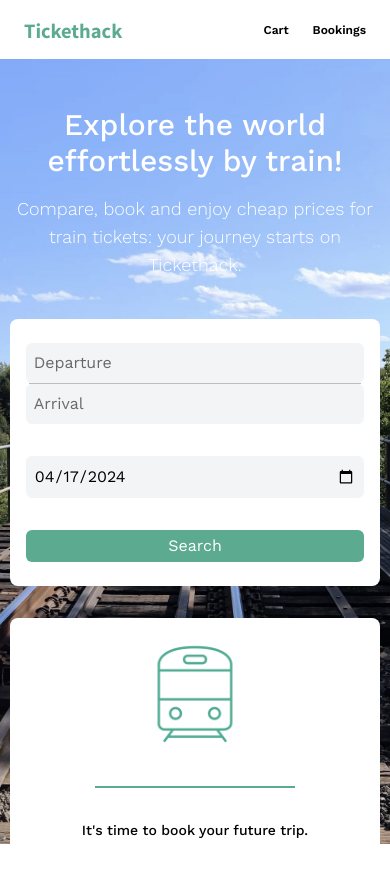
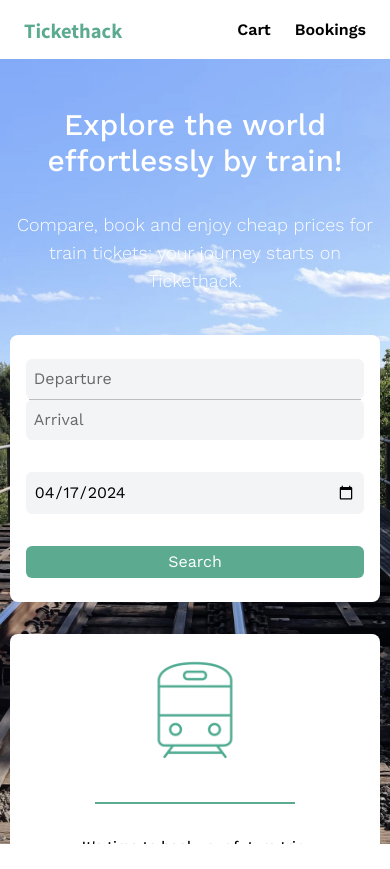
Before and after one commit to mrvalbass/tickethack-front, a website: page index.html in a window 390 px wide. After the commit the page ends 844 px from the top, so only its background shows below. Drawn offline with nearby package versions, Linux system fonts and the light colour scheme.

Commit message:
Fixed responsive design

```diff
--- a/index.html
+++ b/index.html
@@ -27,13 +27,15 @@
           Tickethack
         </h1></a
       >
-      <nav class="flex gap-6 text-xs font-semibold">
+      <nav class="flex gap-6 md:text-xs font-semibold">
         <a href="./pages/cart.html">Cart</a>
         <a href="./pages/bookings.html">Bookings</a>
       </nav>
     </header>
-    <main class="bg-[url('./images/background.jpg')] bg-cover bg-top h-[93vh]">
-      <h2 class="text-center text-white pt-12 text-3xl font-[500]">
+    <main
+      class="bg-[url('./images/background.jpg')] bg-cover bg-top h-[93vh] overflow-y-auto"
+    >
+      <h2 class="text-center text-white py-4 pt-12 text-3xl font-[500]">
         Explore the world effortlessly by train!
       </h2>
       <p class="text-center text-white p-4 text-lg font-light">
@@ -42,7 +44,7 @@
       </p>
       <div
         id="cards-container"
-        class="flex gap-8 mt-6 w-[95svw] mx-auto flex-col h-[550px] md:h-[350px] md:flex-row md:items-stretch md:justify-center md:gap-36"
+        class="flex gap-8 my-6 w-[95svw] mx-auto flex-col h-[550px] md:h-[350px] md:flex-row md:items-stretch md:justify-center md:gap-36"
       >
         <div
           class="card flex flex-col justify-between bg-white md:w-[350px] rounded-lg px-4 py-6"
```
Also changed, not shown: pages/bookings.html (+1 -1 lines), pages/cart.html (+1 -1 lines), style/output.css.
